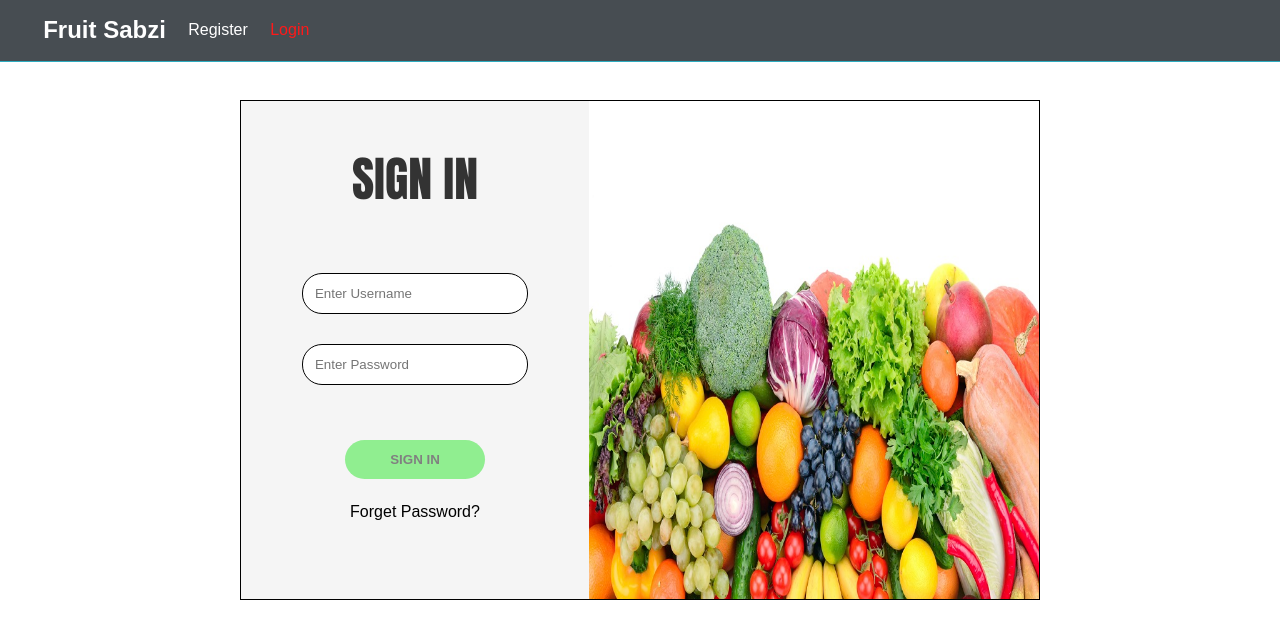
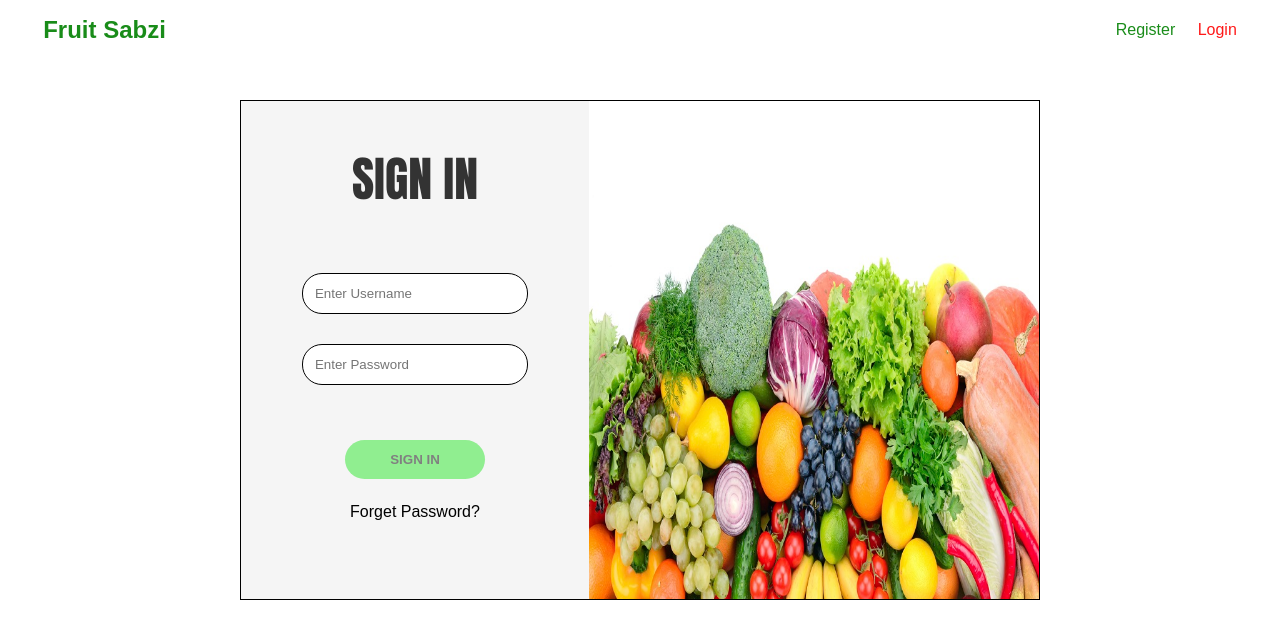
Before and after one commit to SamirDanial/fruitclient, a React (Create React App) app: page /login in a window 1280 px wide. Shown: the top 638 px of the page. Built offline with nearby package versions, Linux system fonts and the light colour scheme.

Commit message:
login works

```diff
--- a/src/App.css
+++ b/src/App.css
@@ -301,14 +301,16 @@
   /* Navbar */
   .navbar {
     display: flex;
-    /* justify-content: space-between; */
+    justify-content: space-between;
+    background-color: transparent;
     align-items: center;
     padding: 0.7rem 2rem;
     position: fixed;
     z-index: 1;
     width: 100%;
     top: 0;
-    border-bottom: solid 1px var(--primary-color);
+    /* border-bottom: solid 1px var(--primary-color); */
+    border-bottom: none;
     opacity: 0.9;
   }
 
@@ -317,7 +319,7 @@
   }
 
   .navbar a {
-    color: #fff;
+    color: green;
     padding: 0.45rem;
     margin: 0 0.25rem;
   }
--- a/src/components/auth/Login.js
+++ b/src/components/auth/Login.js
@@ -1,25 +1,86 @@
-import React from 'react'
-import { NavLink } from 'react-router-dom';
+import React, { useState } from "react";
+import { NavLink, useNavigate } from "react-router-dom";
+import { useDispatch } from 'react-redux';
+import { authActions } from '../../store/auth'
 
-import fruitSabzi from '../../img/fruitsabzi.jpg'
+import fruitSabzi from "../../img/fruitsabzi.jpg";
 
-import classes from './Login.module.css'
+import classes from "./Login.module.css";
 
 const Login = () => {
+  const [username, setUsername] = useState("");
+  const [password, setPassword] = useState("");
+  const navigate = useNavigate();
+  const dispatch = useDispatch();
+
+  const onSubmitForm = (e) => {
+    e.preventDefault();
+    let graphqlQuery = {
+        query: `
+        {
+            loginUser(credintialInput: {username: "${username}", password: "${password}"}) {
+              _id,
+              username,
+              token,
+              userRole {
+                name
+              }
+            }
+          }
+        `
+    }
+    fetch('http://localhost:5000/graphql', {
+        method: 'POST',
+        headers: {
+            'Content-Type': 'application/json'
+        },
+        body: JSON.stringify(graphqlQuery)
+    }).then((res) => {
+        return res.json();
+    }).then((resData) => {
+        try{
+            resData.data && dispatch(authActions.authenticate({
+                _id: resData.data.loginUser._id,
+                username: resData.data.loginUser.username,
+                token: resData.data.loginUser.token,
+                roleName: resData.data.loginUser.userRole.name
+            }))
+            navigate('/', {replace: true})
+        } catch {
+            alert('Username or password is wrong')
+        }
+    })
+  };
   return (
     <div className={classes.container2}>
-            <form action="" className={classes.form}>
+      <form action="" className={classes.form} onSubmit={onSubmitForm}>
         <h2>SIGN IN</h2>
-                <input type="text" name='username' className={classes.box} placeholder='Enter Username' />
-                <input type="password" name='password' className={classes.box} placeholder='Enter Password' />
-                <input type="submit" value='SIGN IN' className={classes.submit} />
-                <NavLink className={classes.a} to='/forgetpassword'>Forget Password?</NavLink>
+        <input
+          type="text"
+          name="username"
+          value={username}
+          onChange={(e) => setUsername(e.target.value)}
+          className={classes.box}
+          placeholder="Enter Username"
+        />
+        <input
+          type="password"
+          name="password"
+          value={password}
+          onChange={(e) => setPassword(e.target.value)}
+          className={classes.box}
+          placeholder="Enter Password"
+        />
+        <input type="submit" value="SIGN IN" className={classes.submit} />
+        <NavLink className={classes.a} to="/forgetpassword">
+          Forget Password?
+        </NavLink>
       </form>
       <div className={classes.side}>
         <img src={fruitSabzi} alt=""></img>
       </div>
     </div>
-    )
-}
+  );
+};
 
-export default Login
+export default Login;
--- a/src/components/auth/Register.js
+++ b/src/components/auth/Register.js
@@ -49,7 +49,7 @@ const Register = () => {
       dispatch(authActions.authenticate({
         _id: resData.data.createUser && resData.data.createUser._id,
         username: resData.data.createUser && resData.data.createUser.username,
-        token: resData.data.createUser && resData.data.createUser.token
+        token: resData.data.createUser && resData.data.createUser.token,
       }));
       !resData.errors && navigate('/', { replace: true })
     })
--- a/src/components/layout/Navbar.js
+++ b/src/components/layout/Navbar.js
@@ -1,24 +1,56 @@
 import React from "react";
-import { NavLink } from 'react-router-dom';
+import { useSelector, useDispatch } from "react-redux";
+import { NavLink } from "react-router-dom";
+import { authActions } from "../../store/auth";
 
-import classes from './Navbar.module.css';
+import classes from "./Navbar.module.css";
 
 const Navbar = () => {
+  const dispatch = useDispatch();
+  const isAuthenticated = useSelector((state) => state.auth.authenticated);
+  const username = useSelector((state) => state.auth.username)
+
+  const logout = () => {
+    dispatch(authActions.logout());
+  };
+  let checkAuthenticate =
+    isAuthenticated === true ? (
+      <ul>
+        <li>
+          <NavLink to="/">
+            {username}
+          </NavLink>
+          <NavLink onClick={logout} to="/">
+            Logout
+          </NavLink>
+        </li>
+      </ul>
+    ) : (
+      <ul>
+        <li>
+          <NavLink
+            className={(navData) => (navData.isActive ? classes.active : "")}
+            to="/register"
+          >
+            Register
+          </NavLink>
+        </li>
+        <li>
+          <NavLink
+            className={(navData) => (navData.isActive ? classes.active : "")}
+            to="/login"
+          >
+            Login
+          </NavLink>
+        </li>
+      </ul>
+    );
   return (
     <nav className="navbar bg-dark">
       <h1>
-        <NavLink to="/">
-           Fruit Sabzi
-        </NavLink>
+        <NavLink to="/">Fruit Sabzi</NavLink>
       </h1>
-      <ul>
-        <li>
-          <NavLink className={(navData) => navData.isActive ? classes.active : ''} to='/register'>Register</NavLink>
-        </li>
-        <li>
-          <NavLink className={(navData) => navData.isActive ? classes.active : ''} to='/login'>Login</NavLink>
-        </li>
-      </ul>
+      {checkAuthenticate}
     </nav>
   );
 };
--- a/src/store/auth.js
+++ b/src/store/auth.js
@@ -4,6 +4,8 @@ const initialState = {
     _id: '',
     username: '',
     token: '',
+    roleName: '',
+    authenticated: false
 }
 
 const authSlice = createSlice({
@@ -14,6 +16,15 @@ const authSlice = createSlice({
             state._id = action.payload._id
             state.username = action.payload.username
             state.token = action.payload.token
+            state.roleName = action.payload.roleName
+            state.authenticated = true
+        },
+        logout: (state) => {
+            state._id = '';
+            state.username = '';
+            state.token = '';
+            state.roleName = '';
+            state.authenticated = false;
         }
     }
 
```
Lines whose indentation alone changed are shown as unchanged.
